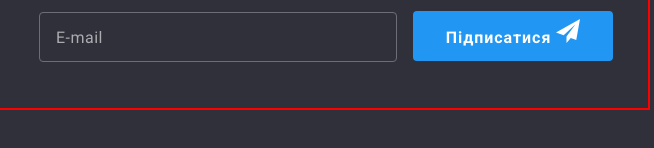
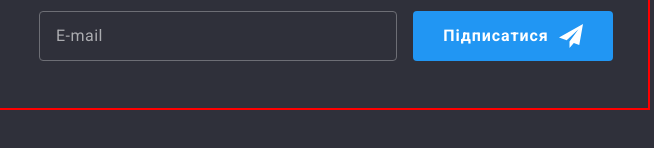
Before and after one commit to yurii-kunets/goit-markup-hw-06, a plain HTML site: page portfolio.html in a window 1280 px wide. Shown: the part 1726-1874 px from the top of the page, 592-1246 px from the left. Drawn offline with nearby package versions, Linux system fonts and the light colour scheme.

Commit message:
Додає ховер кнопці закриття модалки, центрує іконку кнопки футера і міняє колір введеного тексту в інпуті

```diff
--- a/css/styles.css
+++ b/css/styles.css
@@ -681,6 +681,7 @@ img {
   font-weight: 400;
   background-color: transparent;
   outline: none;
+  color: #acacb0;
 }
 
 .footer-online-input:focus {
@@ -696,6 +697,9 @@ img {
 }
 
 .footer-form-button {
+  display: inline-flex;
+  justify-content: center;
+  align-items: center;
   font-weight: 700;
   font-size: 16px;
   line-height: 1.88;
@@ -713,6 +717,7 @@ img {
 
 .footer-form-icon {
   fill: #ffffff;
+  margin-left: 10px;
 }
 
 /* ---------MODAL--------- */
@@ -758,6 +763,10 @@ img {
   border: 1px solid rgba(0, 0, 0, 0.1);
   border-radius: 50%;
   background-color: transparent;
+}
+
+.modal-close-icon:hover {
+  fill: #2196f3;
 }
 
 .modal-title {
```
